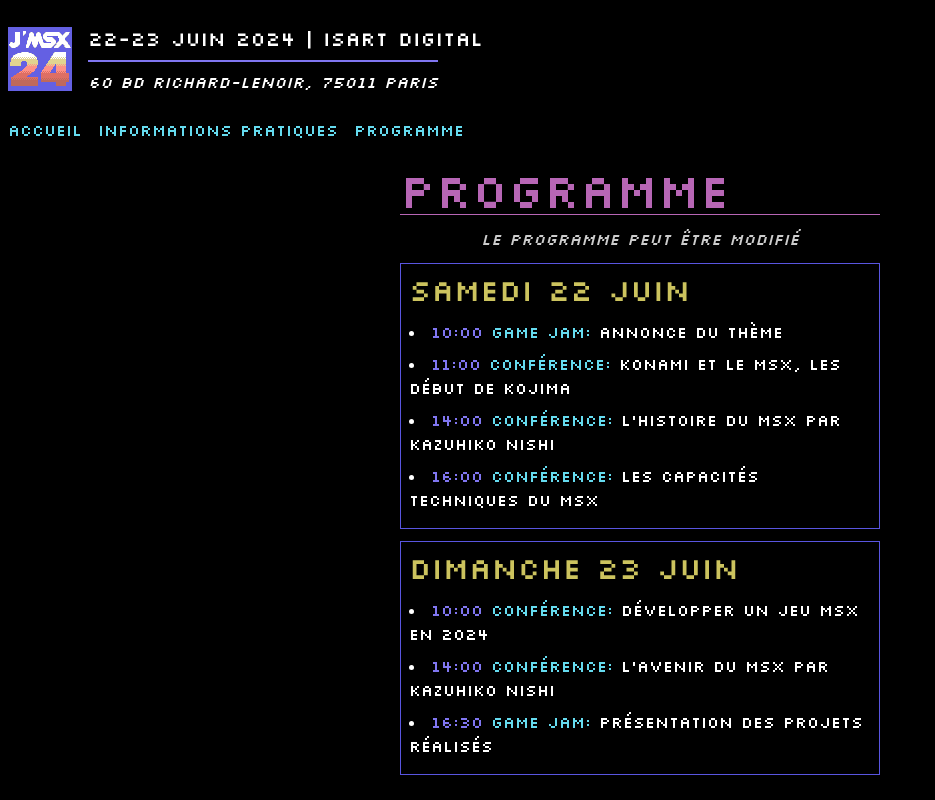
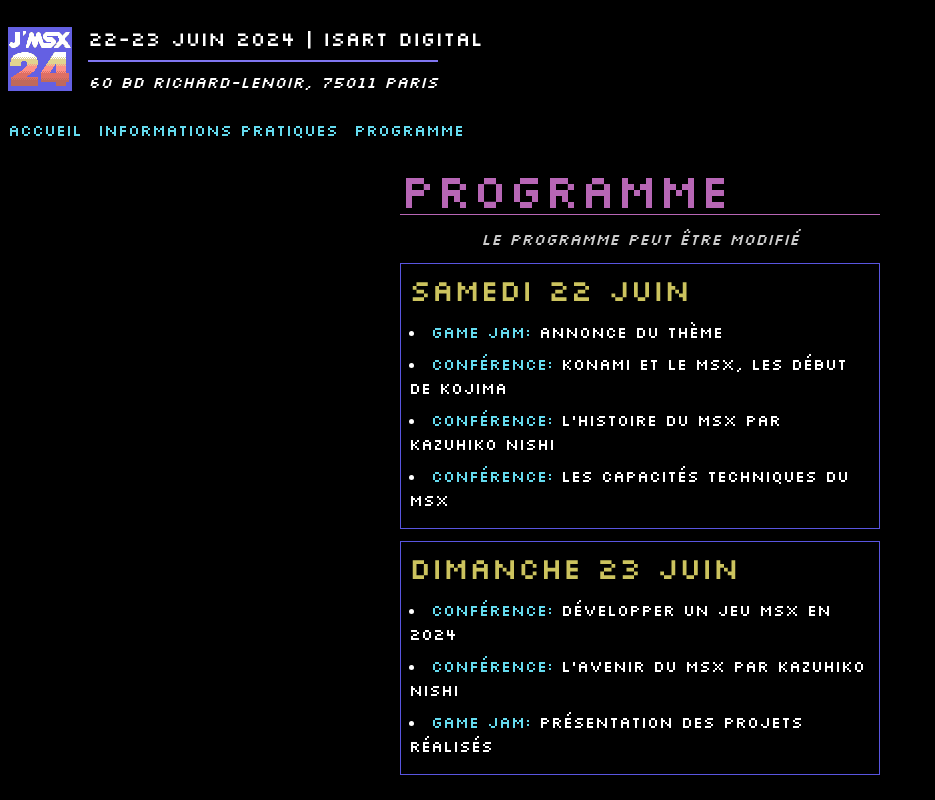
Before and after one commit to Asso-MO5/jmsx, a Next.js app: page /programme in a window 1280 px wide. Shown: the whole page, without its empty margins (0-935 px from the left). Built offline with nearby package versions, Linux system fonts and the light colour scheme.

Commit message:
sans horaire

```diff
--- a/app/programme/page.tsx
+++ b/app/programme/page.tsx
@@ -33,6 +33,7 @@
         type: "conférence",
         title: "L'avenir du MSX par Kazuhiko Nishi",
       },
+
       {
         time: "16:30",
         type: "Game jam",
@@ -58,7 +59,7 @@
               <ul>
                 {day.events.map((event, index) => (
                   <li key={index}>
-                    <span className="text-msx-lightBlue">{event.time} </span>
+                    {/* <span className="text-msx-lightBlue">{event.time} </span> */}
                     <span className="text-msx-cyan">{event.type}:</span>
                     {` ${event.title}`}
                   </li>
```
